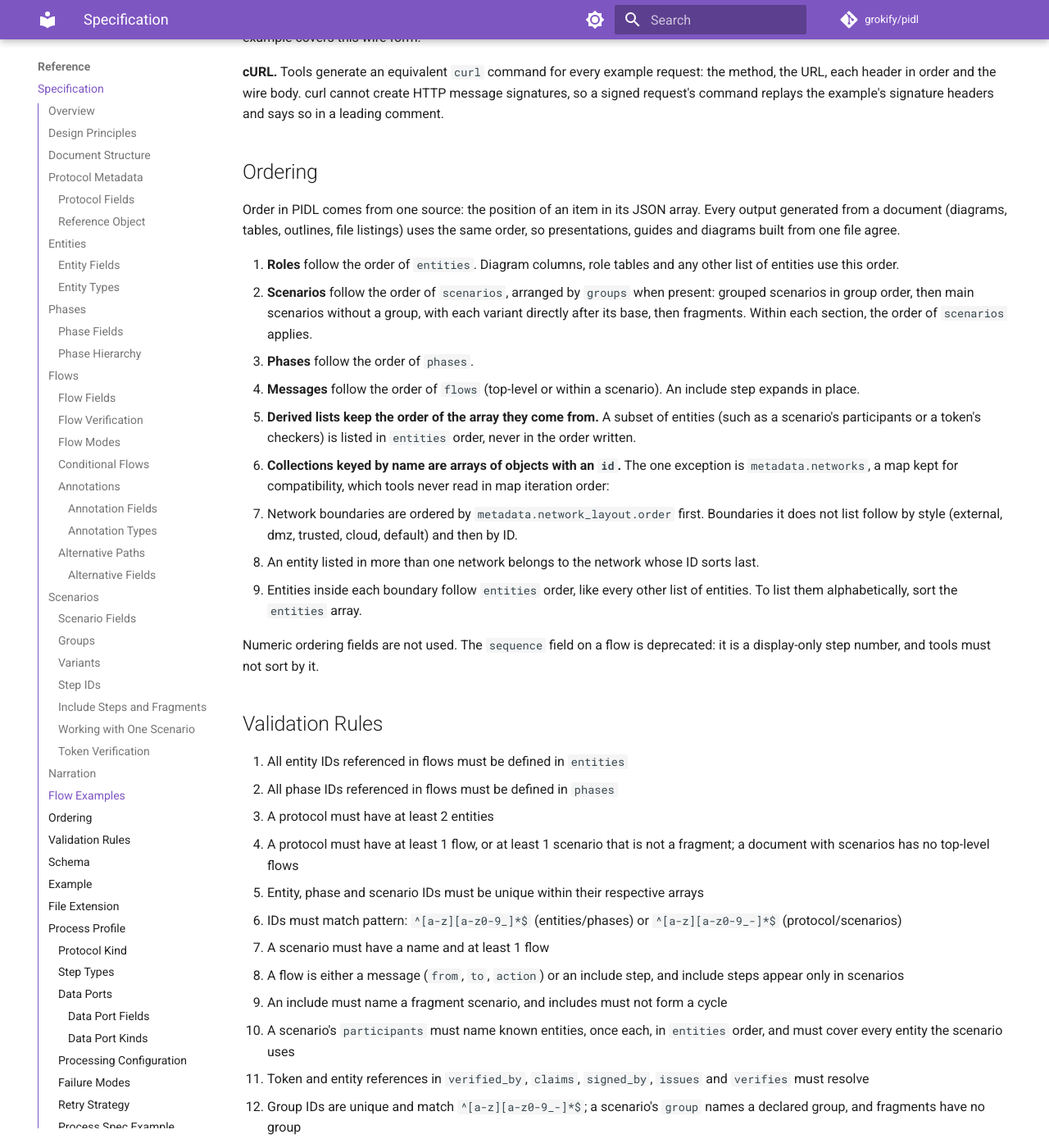
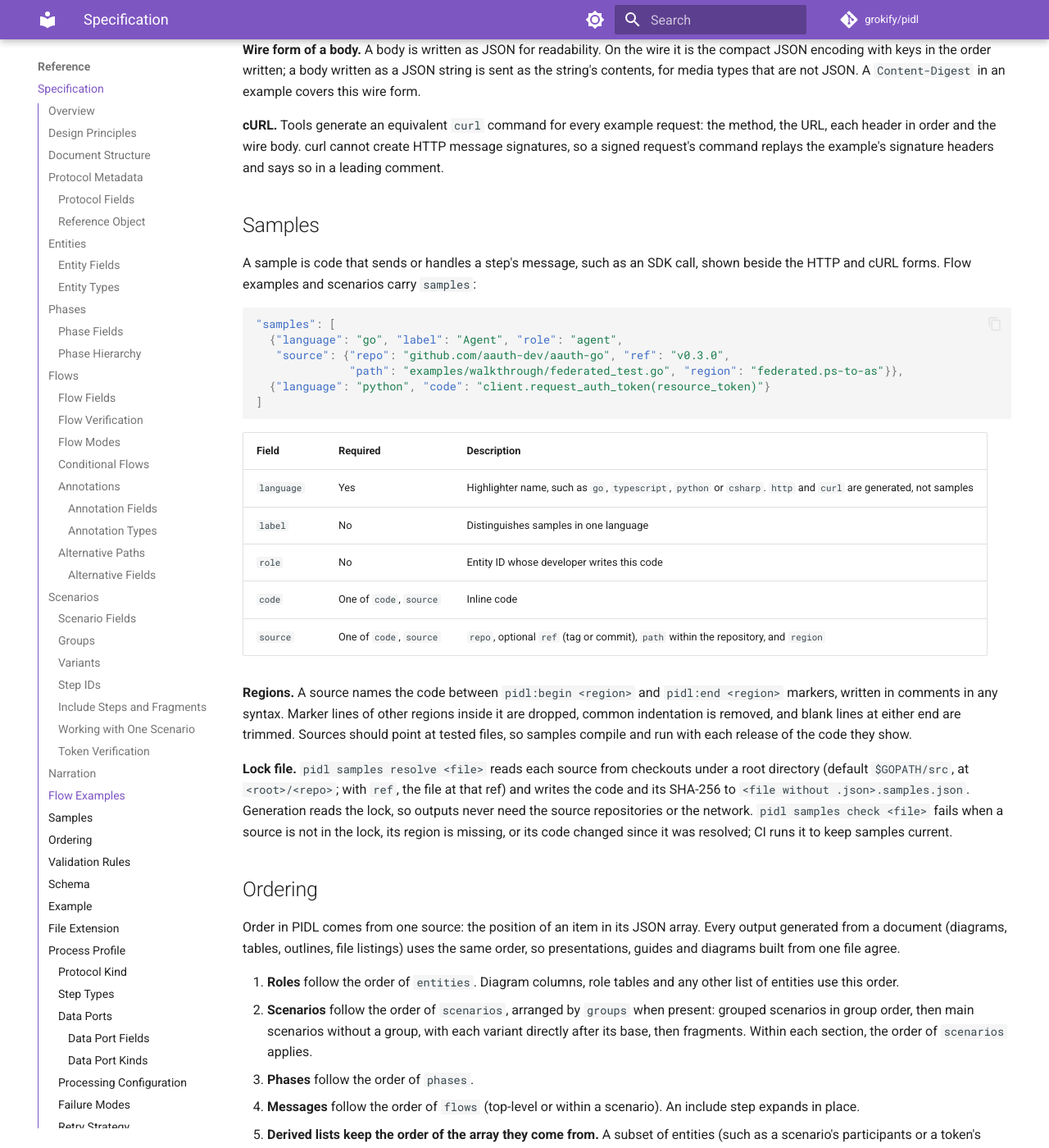
Before and after one commit to grokify/pidl, an MkDocs documentation site: the page built from docs/SPECIFICATION.md, in a window 1280 px wide and 1400 px high, scrolled down 15074 px. Shown: the whole window at 82% size. Built offline with MkDocs 1.6.1 and Material for MkDocs 9.7.7, drawn with Linux system fonts in a browser that asks for light colours; comment, search, counter and statistics services are not loaded; some of the changed text lies outside the part shown.

Commit message:
docs: describe samples, regions and the sample lock file
Refs: RMI-PIDL-043
Co-Authored-By: Claude Opus 5.5 <noreply@anthropic.com>

````diff
--- a/docs/SPECIFICATION.md
+++ b/docs/SPECIFICATION.md
@@ -403,6 +403,7 @@ A document has either `flows` or `scenarios`. A document with `flows` behaves as
 | `variant_label` | string | With `variant_of` | Label for the variant in a toggle, such as "With user approval" |
 | `narration` | object | No | Spoken when the scenario opens, by language (see [Narration](#narration)) |
 | `briefing` | object | No | Why the scenario exists, its key points, and narration for them |
+| `samples` | array | No | Code for the scenario as a whole (see [Samples](#samples)) |
 | `flows` | array | Yes | The scenario's steps, in order |
 
 ### Groups
@@ -490,7 +491,7 @@ Every narration value is an object keyed by BCP 47 language tag:
 ```
 
 - **Source language.** `protocol.language` (default `en-US`) is the language a document is written in. Every narration object includes it, and it is the fallback for any language a narration lacks.
-- **Representations.** A step's `representations` override its narration when the reader views the step as `http` or `curl`; sample languages join this list when samples are added. The fallback order is: the representation's narration in the chosen language, then in the source language, then the step's own narration in the chosen language, then in the source language, then `description`.
+- **Representations.** A step's `representations` override its narration when the reader views the step as `http`, `curl`, or one of the step's sample languages. The fallback order is: the representation's narration in the chosen language, then in the source language, then the step's own narration in the chosen language, then in the source language, then `description`.
 - **Pronunciations** map a term to its spoken form per language, in the shape videoascode reads, so text-to-speech tools can use them unchanged.
 - **Include steps** carry no narration; their fragment's steps do.
 
@@ -531,12 +532,38 @@ A flow can carry an illustrative message for walkthrough viewers. Examples expla
 | `response` | One of `request`, `response`, `tokens` | `status`, ordered `headers` and a JSON `body` |
 | `tokens` | One of `request`, `response`, `tokens` | Decoded tokens: `token` (a token definition ID), `label`, `header` and `payload` |
 | `note` | No | What the reader should notice |
+| `samples` | No | Code that sends or handles the message (see [Samples](#samples)) |
 
 Headers are a list so they keep their order. Include steps cannot carry examples.
 
 **Wire form of a body.** A body is written as JSON for readability. On the wire it is the compact JSON encoding with keys in the order written; a body written as a JSON string is sent as the string's contents, for media types that are not JSON. A `Content-Digest` in an example covers this wire form.
 
 **cURL.** Tools generate an equivalent `curl` command for every example request: the method, the URL, each header in order and the wire body. curl cannot create HTTP message signatures, so a signed request's command replays the example's signature headers and says so in a leading comment.
+
+## Samples
+
+A sample is code that sends or handles a step's message, such as an SDK call, shown beside the HTTP and cURL forms. Flow examples and scenarios carry `samples`:
+
+```json
+"samples": [
+  {"language": "go", "label": "Agent", "role": "agent",
+   "source": {"repo": "github.com/aauth-dev/aauth-go", "ref": "v0.3.0",
+              "path": "examples/walkthrough/federated_test.go", "region": "federated.ps-to-as"}},
+  {"language": "python", "code": "client.request_auth_token(resource_token)"}
+]
+```
+
+| Field | Required | Description |
+|-------|----------|-------------|
+| `language` | Yes | Highlighter name, such as `go`, `typescript`, `python` or `csharp`. `http` and `curl` are generated, not samples |
+| `label` | No | Distinguishes samples in one language |
+| `role` | No | Entity ID whose developer writes this code |
+| `code` | One of `code`, `source` | Inline code |
+| `source` | One of `code`, `source` | `repo`, optional `ref` (tag or commit), `path` within the repository, and `region` |
+
+**Regions.** A source names the code between `pidl:begin <region>` and `pidl:end <region>` markers, written in comments in any syntax. Marker lines of other regions inside it are dropped, common indentation is removed, and blank lines at either end are trimmed. Sources should point at tested files, so samples compile and run with each release of the code they show.
+
+**Lock file.** `pidl samples resolve <file>` reads each source from checkouts under a root directory (default `$GOPATH/src`, at `<root>/<repo>`; with `ref`, the file at that ref) and writes the code and its SHA-256 to `<file without .json>.samples.json`. Generation reads the lock, so outputs never need the source repositories or the network. `pidl samples check <file>` fails when a source is not in the lock, its region is missing, or its code changed since it was resolved; CI runs it to keep samples current.
 
 ## Ordering
 
@@ -570,7 +597,8 @@ Numeric ordering fields are not used. The `sequence` field on a flow is deprecat
 12. Group IDs are unique and match `^[a-z][a-z0-9_-]*$`; a scenario's `group` names a declared group, and fragments have no group
 13. `variant_of` names a main scenario that is not itself a variant, in the same group, and `variant_label` is set exactly when `variant_of` is
 14. Flow IDs match `^[a-z][a-z0-9_-]*$` and are unique within their flow list, and step IDs stay unique once fragments are expanded
-15. Narration keys are BCP 47 language tags with non-empty text, and every narration object includes the source language; representation keys are `http` or `curl`; include steps carry no narration
+15. Narration keys are BCP 47 language tags with non-empty text, and every narration object includes the source language; representation keys are `http`, `curl` or a sample language on the step; include steps carry no narration
+16. A sample has a language other than `http` and `curl`, exactly one of `code` and `source`, a known `role`, and a source path inside its repository
 
 ## Schema
 
````
Also changed, not shown: 1 other file.
